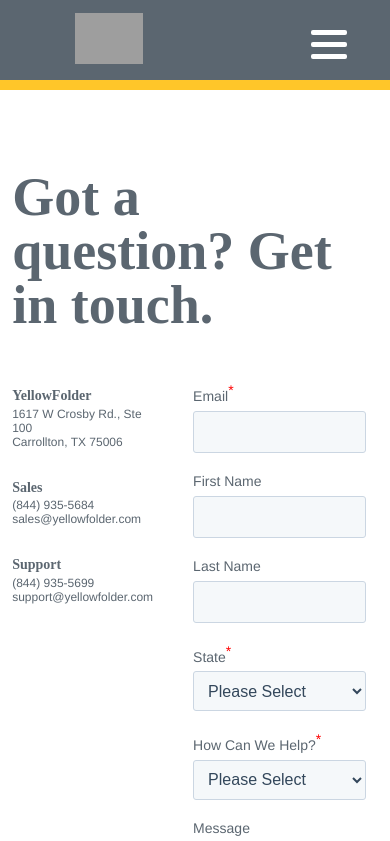
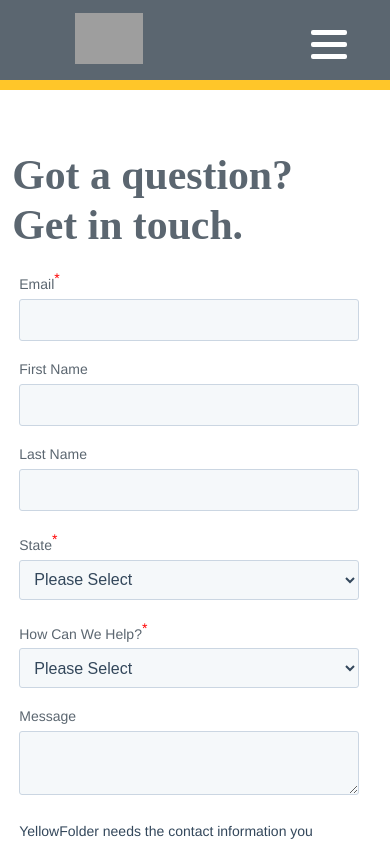
Before and after one commit to YellowFolder/yellowfolder.com, a Next.js app: page /contact in a window 390 px wide. Shown: the top 841 px of the page. Built offline with nearby package versions, Linux system fonts and the light colour scheme; grey boxes are pictures that could not be loaded; a web font is replaced by a local one.

Commit message:
Make Contact page responsive for all devices.

```diff
--- a/components/Contact.js
+++ b/components/Contact.js
@@ -1,11 +1,12 @@
 import React, { Component } from 'react';
 import styled from 'styled-components';
+import { size, query } from './styles/device';
 
 const StyledContact = styled.div`
 	width: 100%;
 	height: auto;
 	margin: 0 auto;
-	padding: 60px 6.25% 30px 3.125%;
+	padding: 60px 6.25% 0px 3.125%;
 	max-width: ${props => props.theme.maxWidth};
 	background: ${props => props.theme.white};
 	display: grid;
@@ -27,7 +28,6 @@ const StyledContact = styled.div`
 			margin: 2rem 0 0 0;
 		}
 	}
-
 	.contact-form--sidebar {
 		grid-area: sidebar;
 		display: flex;
@@ -134,6 +134,111 @@ const StyledContact = styled.div`
 			}
 		}
 	}
+	@media (max-width: ${size.navMenu}) {
+		grid-template-areas: 'header header header' 'form form form' 'sidebar sidebar sidebar';
+		grid-gap: 10px 0;
+		.contact-form {
+			&--header {
+				h1 {
+					/* line-height: calc(64px + (64 - 58) * ((100vw - 800px) / (1000 - 400))); */
+					line-height: 120%;
+					font-size: calc(58px + (72 - 58) * ((100vw - 800px) / (1000 - 400)));
+					margin: 0 0 2rem 0;
+				}
+			}
+			&--form {
+				form {
+					width: 100%;
+					margin: 0 auto;
+					align-items: center;
+					.form {
+						&--field-item {
+							align-items: flex-start;
+							align-self: flex-start;
+						}
+						&--field-wrapper {
+							width: 80%;
+							margin: 0 auto;
+							/* align-items: flex-start; */
+						}
+						&--disclaimer {
+							align-self: center;
+							max-width: none;
+							width: 80%;
+						}
+						&--submit-wrapper {
+							display: flex;
+							align-items: center;
+							width: 100%;
+							justify-content: center;
+							padding: 4rem 0 0 0;
+							.form--submit-btn {
+								width: 80%;
+								font-size: 2.2rem;
+								padding: 16px 24px;
+								margin: 0 auto;
+								border-radius: 6px;
+							}
+						}
+					}
+				}
+			}
+			&--sidebar {
+				flex-flow: column nowrap;
+				align-items: center;
+				flex-flow: column nowrap;
+				.sidebar-contact-info {
+					align-items: center;
+					text-align: center;
+					:nth-child(3) {
+						padding-bottom: 4rem;
+					}
+				}
+			}
+		}
+	}
+	@media (max-width: ${size.mobileL}) {
+		.contact-form {
+			&--header {
+				h1 {
+					font-size: calc(42px + (58 - 42) * ((100vw - 400px) / (1000 - 300)));
+					line-height: 120%;
+					margin: 0;
+				}
+			}
+			&--form {
+				form {
+					.form {
+						&--field-item {
+							width: 96%;
+							align-items: flex-start;
+							align-self: flex-start;
+						}
+						&--field-wrapper {
+						}
+						&--disclaimer {
+							margin: 0 2% 3px;
+						}
+						&--submit-wrapper {
+						}
+					}
+					.form-field--wrapper {
+						width: 96%;
+					}
+				}
+			}
+			&--sidebar {
+				border-bottom: 5px solid ${props => props.theme.grey};
+				.sidebar-contact-info {
+					flex-flow: column nowrap;
+					h3,
+					p {
+						text-align: center;
+					}
+				}
+			}
+		}
+	}
 `;
 
 class Contact extends Component {
@@ -168,22 +273,23 @@ class Contact extends Component {
 				</aside>
 				<div className="contact-form--form">
 					<form role="form">
-						<div className="form--field-wrapper">
+						{' '}
+						<div className="form--field-wrapper form--field-item">
 							<label htmlFor="email">
 								Email
 								<span>*</span>
 							</label>
 							<input required id="email" type="email" />
 						</div>
-						<div className="form--field-wrapper">
+						<div className="form--field-wrapper form--field-item">
 							<label htmlFor="first-name">First Name</label>
 							<input required id="first-name" type="text" />
 						</div>
-						<div className="form--field-wrapper">
+						<div className="form--field-wrapper form--field-item">
 							<label htmlFor="last-name">Last Name</label>
 							<input required id="last-name" type="text" />
 						</div>
-						<div className="form--field-wrapper">
+						<div className="form--field-wrapper form--field-item">
 							<label htmlFor="state">
 								State<span>*</span>
 							</label>
@@ -244,7 +350,7 @@ class Contact extends Component {
 								<option value="WY">Wyoming</option>
 							</select>
 						</div>
-						<div className="form--field-wrapper">
+						<div className="form--field-wrapper form--field-item">
 							<label htmlFor="purpose">
 								How can we help?<span>*</span>
 							</label>
@@ -270,11 +376,11 @@ class Contact extends Component {
 								<option value="Something else">Something else</option>
 							</select>
 						</div>
-						<div className="form--field-wrapper">
+						<div className="form--field-wrapper form--field-item">
 							<label htmlFor="message">Message</label>
 							<textarea id="message" name="message" />
 						</div>
-						<div className="form--disclaimer">
+						<div className="form--disclaimer form--field-item">
 							<p>
 								YellowFolder needs the contact information you provide to contact you about our
 								products and services. You may unsubscribe from these communications at any time.
```
